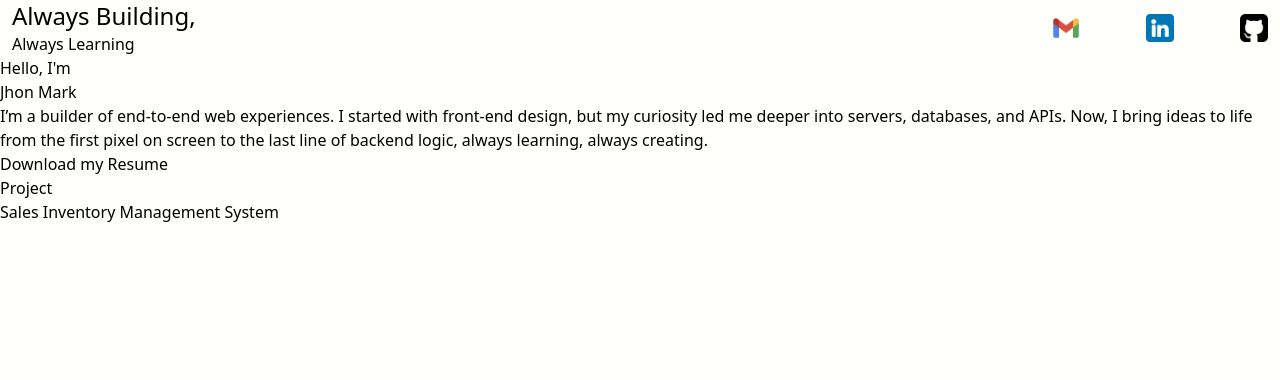
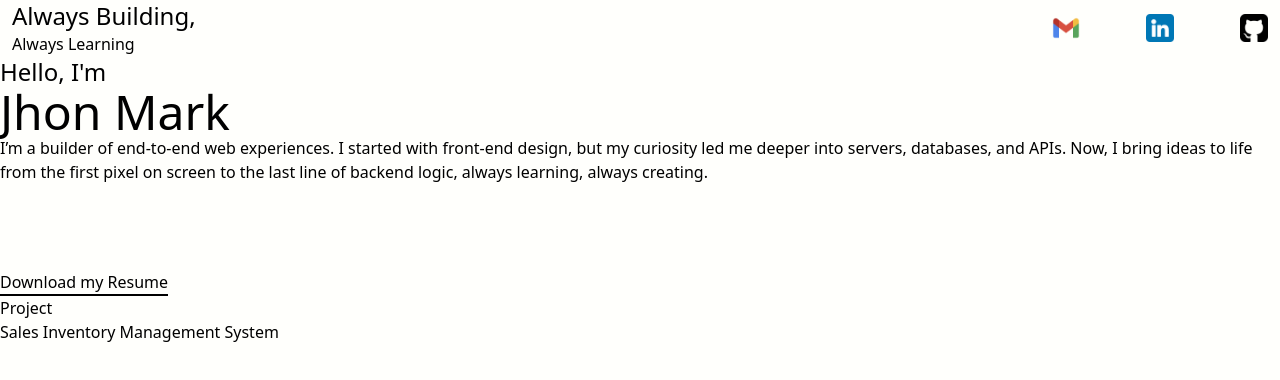
Before and after one commit to MarkRyuo/my_Portfolio, a React (Vite) app: page / in a window 1280 px wide. Shown: the top 380 px of the page. Built offline with nearby package versions, Linux system fonts and the light colour scheme.

Commit message:
Subject: Update

```diff
--- a/src/components/leftHeroCompts.jsx
+++ b/src/components/leftHeroCompts.jsx
@@ -1,13 +1,13 @@
 function LeftHero() {
   return (
-    <div>
+    <div className="grid grid-rows-3">
       <div>
-        <p>Hello, I'm</p>
-        <p>Jhon Mark</p>
+        <p className="text-2xl">Hello, I'm</p>
+        <p className="text-5xl">Jhon Mark</p>
       </div>
 
       <div>
-        <p>
+        <p className="text-base">
           I’m a builder of end-to-end web experiences. I started with front-end
           design, but my curiosity led me deeper into servers, databases, and
           APIs. Now, I bring ideas to life from the first pixel on screen to the
@@ -15,8 +15,8 @@ function LeftHero() {
         </p>
       </div>
 
-      <div>
-        <a href="">
+      <div className="flex items-end">
+        <a href="" className="text-base border-b-2">
             Download my Resume
         </a>
       </div>
```
